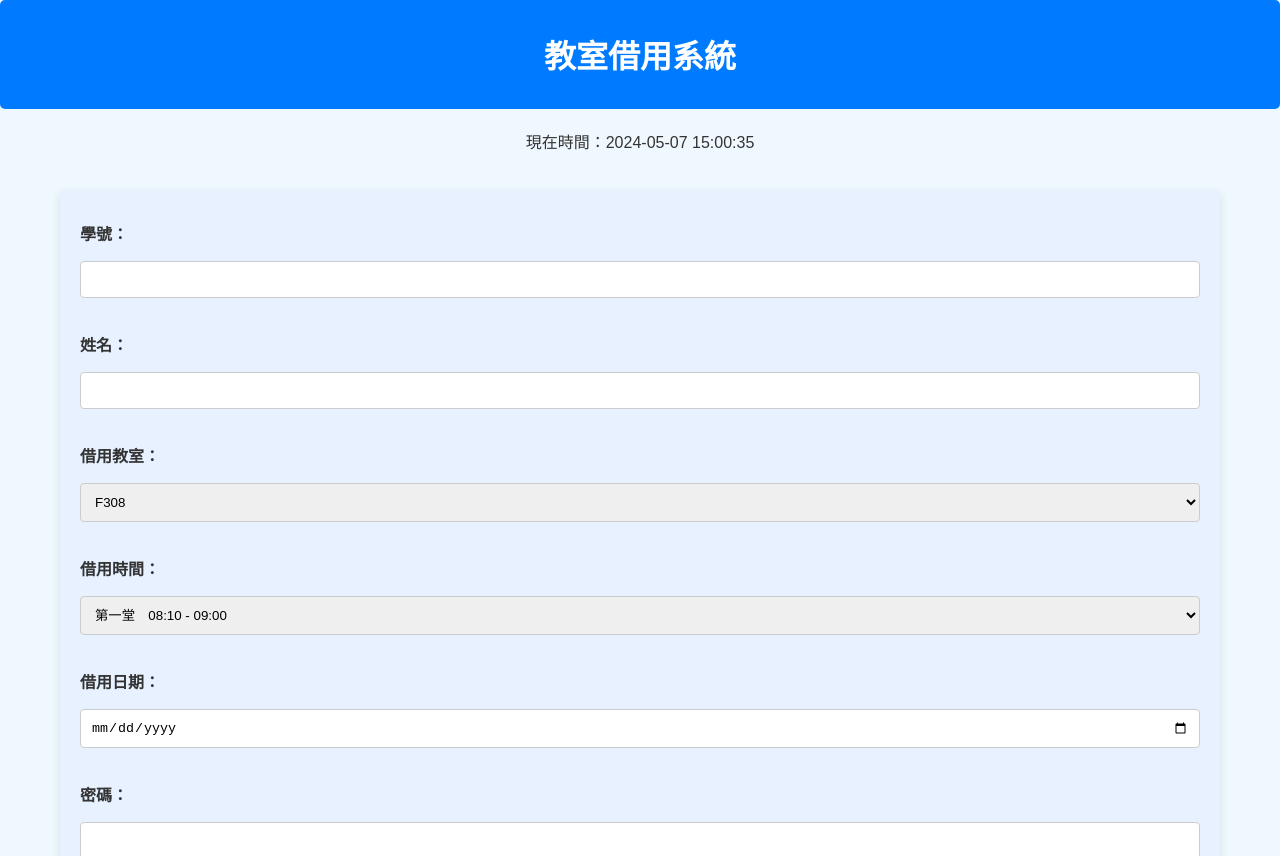
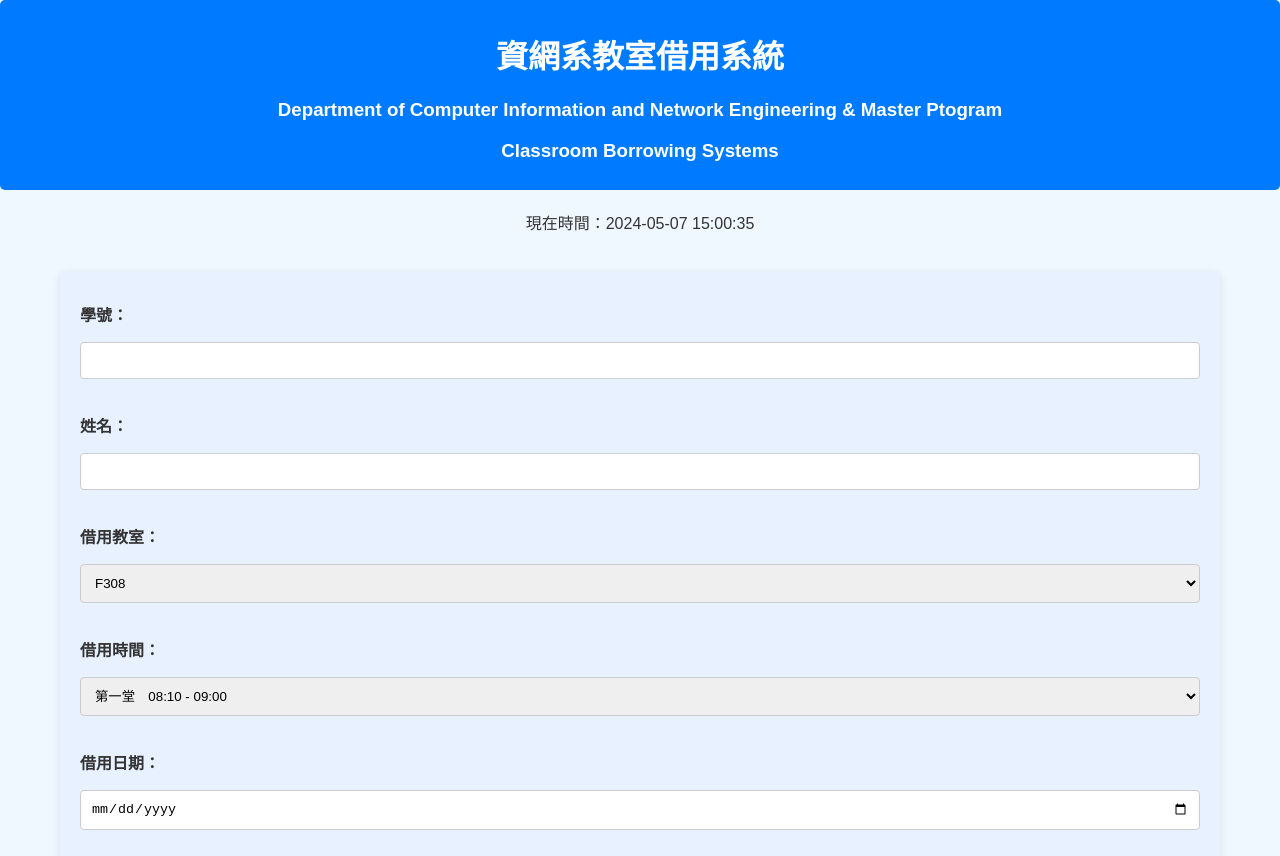
Before and after one commit to Yucheng0208/Classroom-Borrowing-System, a plain HTML site: page index.html in a window 1280 px wide. Shown: the top 856 px of the page. Drawn offline with Linux system fonts and the light colour scheme.

Commit message:
Update index.html

```diff
--- a/index.html
+++ b/index.html
@@ -228,7 +228,9 @@
 </head>
 <body>
     <header>
-        <h1>教室借用系統</h1>
+        <h1>資網系教室借用系統</h1>
+        <h3>Department of Computer Information and Network Engineering & Master Ptogram</h3>
+        <h3>Classroom Borrowing Systems</h3>
         <!--<img src="F:\LOGO\LOGO.png" alt="Logo">-->
     </header>
 
@@ -273,7 +275,7 @@
                 document.getElementById('dateborrow').max = new Date().toISOString().split('T')[0];
             </script>
             <br><br>
-            <label for="password">密碼：</label>
+            <!--<label for="password">密碼：</label>-->
             <input type="password" id="password" name="password"><br><br>
             <input type="button" value="提交" onclick="submitForm()">
             <input type="button" value="下載清單" onclick="downloadCSV('utf-8')">
```
